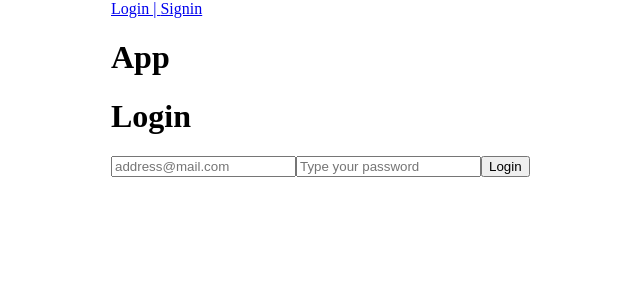
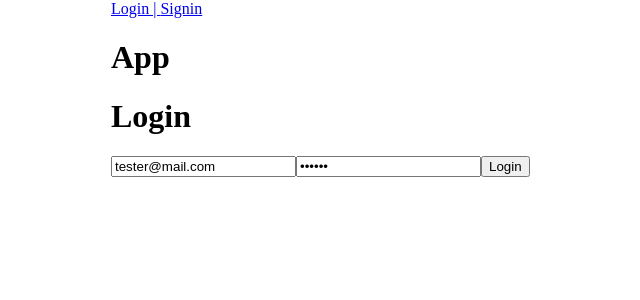
Before and after one commit to PacoAlexM/react-firebase-router, a React (Vite) app: page /login in a window 1280 px wide. Shown: the top 300 px of the page, without its empty margins (17-657 px from the left). Built offline with nearby package versions, Linux system fonts and the light colour scheme; no server answers.

Commit message:
Creacion de componentes de formularios

```diff
--- /dev/null
+++ b/src/components/InputError.jsx
@@ -0,0 +1,9 @@
+const InputError = ({ error }) => {
+    return (
+        <>
+            { error && <p>{ error.message }</p> }
+        </>
+    )
+}
+
+export default InputError
--- /dev/null
+++ b/src/components/InputForm.jsx
@@ -0,0 +1,19 @@
+import { forwardRef } from 'react'
+
+const InputForm = forwardRef(({ type, placeholder, name, onChange, onBlur, children }, ref) => {
+    return (
+        <>
+            <input
+                type={ type }
+                name={ name }
+                placeholder={ placeholder }
+                onChange={ onChange }
+                onBlur={ onBlur }
+                ref={ ref }
+            />
+            { children }
+        </>
+    )
+})
+
+export default InputForm
--- a/src/routes/Login.jsx
+++ b/src/routes/Login.jsx
@@ -1,44 +1,61 @@
-import { useContext, useState } from 'react'
+import { useContext } from 'react'
 import { useNavigate } from 'react-router-dom'
 import { UserContext } from '../context/UserProvider'
+import { useForm } from 'react-hook-form'
+import { firebaseErrors } from '../utils/firebaseError'
+import InputError from '../components/InputError'
+import InputForm from '../components/InputForm'
+import { formValidate } from '../utils/formValidate'
 
 const Login = () => {
-    // const { user, setUser } = useContext(UserContext)
-    const navigate = useNavigate()
+    const navegate = useNavigate()
+    const { login } = useContext(UserContext)
+    const { register, handleSubmit, formState: { errors }, setError } = useForm({
+        defaultValues: {
+            email: 'tester@mail.com',
+            password: '123456'
+        }
+    })
+    const { required, patternEmail, minLength, validateTrim } = formValidate()
 
-    const { login } = useContext(UserContext)
-
-    const [email, setEmail] = useState('')
-    const [password, setPassword] = useState('')
-
-    // const handleClickLogin = () => {
-    //     setUser(true)
-    //     navigate('/')
-    // }
-
-    const handleOnSubmit = async e => {
-        e.preventDefault()
-
+    const onSubmit = async ({ email, password }) => {
         try {
             await login(email, password)
-            // console.log('User authenticated')
-            navigate('/')
+            navegate('/')
         } catch (error) {
             const { code } = error
             console.log(code)
 
-            if (code === 'auth/invalid-email') return alert('This is an invalid email')
-            if (code === 'auth/missing-password') return alert('The password is required')
-            if (code === 'auth/invalid-credential') return alert('Invalid user or password')
+            setError('firebase', { message: firebaseErrors(code) })
         }
     }
 
     return (
         <>
             <h1>Login</h1>
-            <form onSubmit={ handleOnSubmit }>
-                <input type="email" placeholder="address@mail.com" value={ email } onChange={ e => setEmail(e.target.value) } />
-                <input type="password" placeholder="Type your password" value={ password } onChange={ e => setPassword(e.target.value) } />
+            <InputError error={ errors.firebase } />
+            <form onSubmit={ handleSubmit(onSubmit) }>
+                <InputForm type="email" placeholder="address@mail.com"
+                {
+                    ...register('email', {
+                        required,
+                        pattern: patternEmail
+                    })
+                }
+                >
+                    <InputError error={ errors.email } />
+                </InputForm>
+                <InputForm type="password" placeholder="Type your password"
+                {
+                    ...register('password', {
+                        required,
+                        minLength,
+                        validate: validateTrim
+                    })
+                }
+                >
+                    <InputError error={ errors.password } />
+                </InputForm>
                 <button type="submit">Login</button>
             </form>
         </>
--- a/src/routes/Signin.jsx
+++ b/src/routes/Signin.jsx
@@ -2,6 +2,10 @@ import { useContext, useState } from 'react'
 import { useNavigate } from 'react-router-dom'
 import { UserContext } from '../context/UserProvider'
 import { useForm } from 'react-hook-form'
+import { firebaseErrors } from '../utils/firebaseError'
+import { formValidate } from '../utils/formValidate'
+import InputError from '../components/InputError'
+import InputForm from '../components/InputForm'
 
 const Signin = () => {
     // const [email, setEmail] = useState('tester@mail.com')
@@ -17,6 +21,8 @@ const Signin = () => {
         }
     })
 
+    const { required, patternEmail, minLength, validateTrim, validateEquals } = formValidate()
+
     const onSubmit = async ({ email, password }) => {
         try {
             await createUser(email, password)
@@ -25,9 +31,11 @@ const Signin = () => {
             const { code } = error
             console.log(code)
 
-            if (code === 'auth/email-already-in-use') return setError('email', { message: 'This email is already in use' }) // alert('This email is already in use')
-            if (code === 'auth/invalid-email') return setError('email', { message: 'This is an invalid email' }) // alert('This is an invalid email')
-            if (code === 'auth/weak-password') return setError('password', { message: 'Password must be at least 6 characters' }) // alert('Password must be at least 6 characters')
+            // if (code === 'auth/email-already-in-use') return setError('email', { message: 'This email is already in use' }) // alert('This email is already in use')
+            // if (code === 'auth/invalid-email') return setError('email', { message: 'This is an invalid email' }) // alert('This is an invalid email')
+            // if (code === 'auth/weak-password') return setError('password', { message: 'Password must be at least 6 characters' }) // alert('Password must be at least 6 characters')
+
+            setError('firebase', { message: firebaseErrors(code) })
         }
     }
 
@@ -51,55 +59,43 @@ const Signin = () => {
     return (
         <>
             <h1>Signin</h1>
+            {/* errors.firebase && <p>{ errors.firebase.message }</p> */}
+            <InputError error={ errors.firebase } />
             <form onSubmit={ handleSubmit(onSubmit) }>
-                <input type="email" placeholder="address@mail.com"
+                <InputForm type="email" placeholder="address@mail.com"
                 {
                     ...register('email', {
-                        required: {
-                            value: true,
-                            message: 'This field is required'
-                        },
-                        pattern: {
-                            value: /[a-z0-9]+(\.[_a-z0-9]+)*@[a-z0-9-]+(\.[a-z0-9-]+)*(\.[a-z]{2,15})/,
-                            message: 'This is an invalid email'
-                        }
+                        required,
+                        pattern: patternEmail
                     })
                 }
-                />
-                { errors.email && <p>{ errors.email.message }</p> }
-                <input type="password" placeholder="Type your password"
+                >
+                    <InputError error={ errors.email } />
+                </InputForm>
+                <InputForm type="password" placeholder="Type your password"
                 {
                     ...register('password', {
-                        required: {
-                            value: true,
-                            message: 'This field is required'
-                        },
-                        minLength: {
-                            value: 6,
-                            message: 'Your password must be at least 6 characters'
-                        },
-                        validate: {
-                            trim: v => !v.trim() ? 'This field is required' : true
-                        }
+                        required,
+                        minLength,
+                        validate: validateTrim
                     })
                 }
-                />
-                { errors.password && <p>{ errors.password.message }</p> }
-                <input type="password" placeholder="Confirm your password"
+                >
+                    <InputError error={ errors.password } />
+                </InputForm>
+                <InputForm type="password" placeholder="Confirm your password"
                 {
                     ...register('repassword', {
                         required: {
                             value: true,
                             message: 'This field is required'
                         },
-                        validate: {
-                            trim: v => !v.trim() ? 'This field is required' : true,
-                            equals: v => v === getValues('password') || 'The password doesn\'t match'
-                        }
+                        validate: validateEquals(getValues)
                     })
                 }
-                />
-                { errors.repassword && <p>{ errors.repassword.message }</p> }
+                >
+                    <InputError error={ errors.repassword } />
+                </InputForm>
                 <button type="submit">Signin</button>
             </form>
         </>
--- /dev/null
+++ b/src/utils/firebaseError.js
@@ -0,0 +1,18 @@
+export const firebaseErrors = (code) => {
+    switch (code) {
+        case 'auth/email-already-in-use':
+            return 'This email is already in use'
+        case 'auth/invalid-email':
+            return 'This is an invalid email'
+        case 'auth/weak-password':
+            return 'Password must be at least 6 characters'
+        case 'auth/internal-error':
+            return 'Internal server error'
+        case 'auth/user-not-found':
+            return 'This user doesn\'t exist'
+        case 'auth/invalid-credential':
+            return 'User or password wrong'
+        default:
+            return 'Internal server error'
+    }
+}
--- /dev/null
+++ b/src/utils/formValidate.js
@@ -0,0 +1,24 @@
+export const formValidate = (getValues) => {
+    return {
+        required: {
+            value: true,
+            message: 'This field is required'
+        },
+        patternEmail: {
+            value: /[a-z0-9]+(\.[_a-z0-9]+)*@[a-z0-9-]+(\.[a-z0-9-]+)*(\.[a-z]{2,15})/,
+            message: 'This is an invalid email'
+        },
+        minLength: {
+            value: 6,
+            message: 'Your password must be at least 6 characters'
+        },
+        validateTrim: {
+            trim: v => !v.trim() ? 'White spaces only aren\'t allowed' : true
+        },
+        validateEquals(getValues) {
+            return {
+                equals: v => v === getValues('password') || 'The password doesn\'t match'
+            }
+        }
+    }
+}
```
